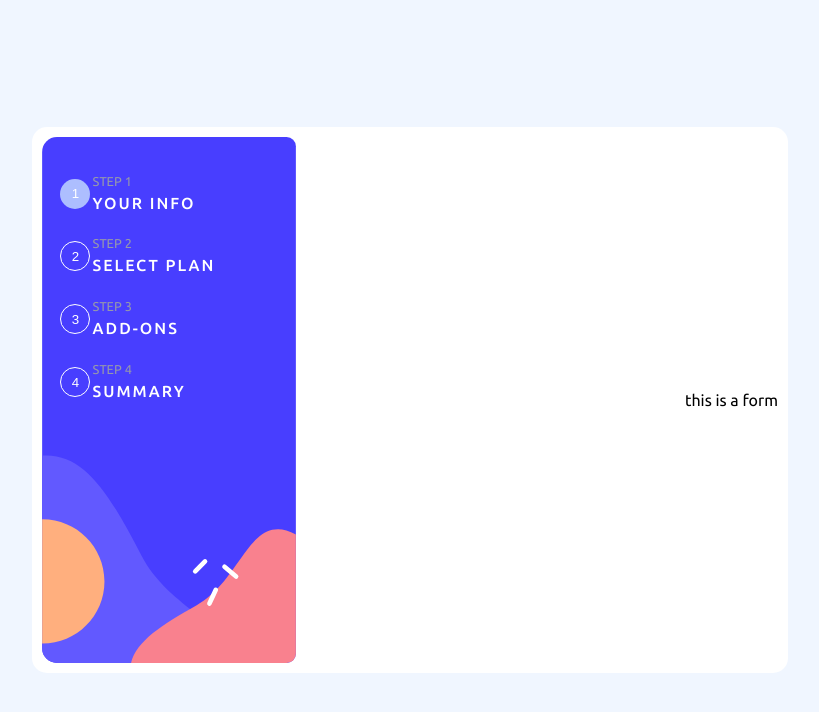
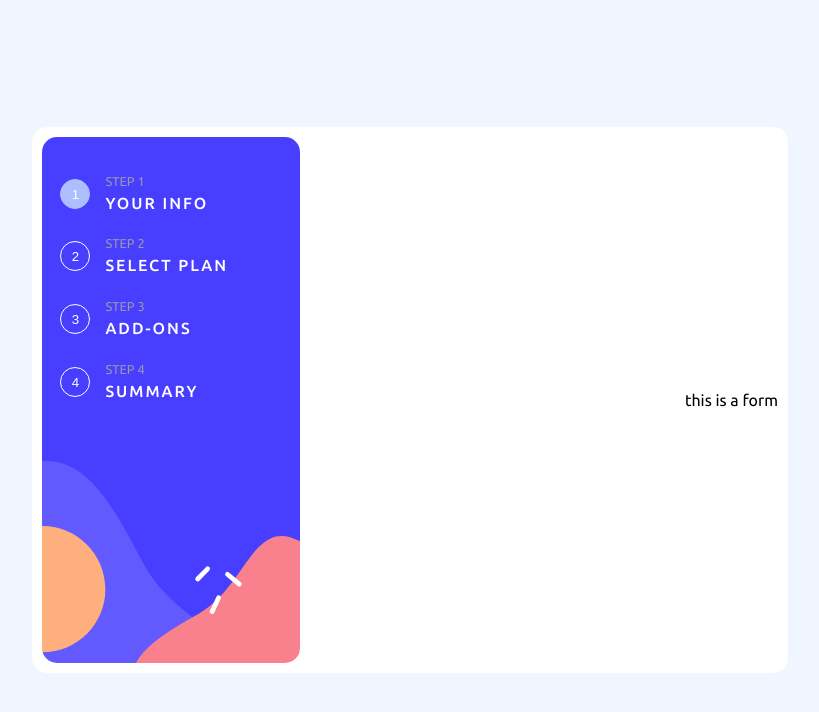
Before and after one commit to SomtoJF/Multi-step-form, a React (Vite) app: page / in a window 1280 px wide. Shown: the top 712 px of the page, without its empty margins (230-1049 px from the left). Built offline with nearby package versions, Linux system fonts and the light colour scheme.

Commit message:
Resize sidebar

```diff
--- a/src/components/SideBar.tsx
+++ b/src/components/SideBar.tsx
@@ -36,7 +36,10 @@ export default function SideBar({ currentStep, setCurrentStep }: SideBarProps) {
 							onClick={() => setCurrentStep(step.key)}
 							style={
 								currentStep == step.key
-									? { backgroundColor: "hsl(228, 100%, 84%)", border: "none" }
+									? {
+											backgroundColor: "hsl(228, 100%, 84%)",
+											border: "solid 1px hsl(228, 100%, 84%)",
+									  }
 									: {}
 							}
 						>
--- a/src/styles/SideBar.sass
+++ b/src/styles/SideBar.sass
@@ -1,11 +1,11 @@
 @use "../index"
 
 #side-bar
-    width: 40%
+    width: 35%
     height: 100%
     background-image: url("../assets/bg-sidebar-desktop.svg")
     background-repeat: no-repeat
-    background-size: contain
+    background-size: cover
     border-radius: 15px
     padding: 5% 2.5%
     box-sizing: border-box
@@ -38,6 +38,7 @@
     li
         list-style-type: none
         display: grid
+        column-gap: 15px
         grid-template-rows: 1fr 1fr
         grid-template-columns: 1fr 7fr
         height: max(40px, 5%)
```
